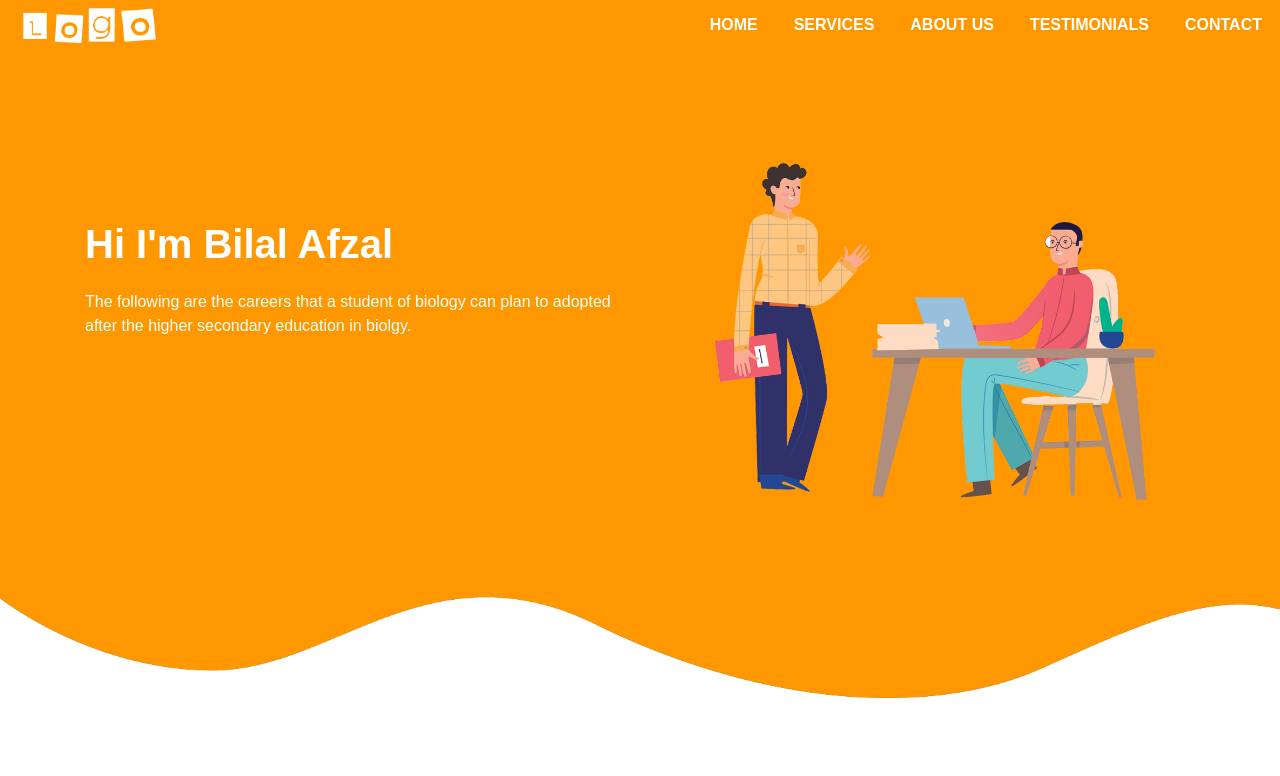
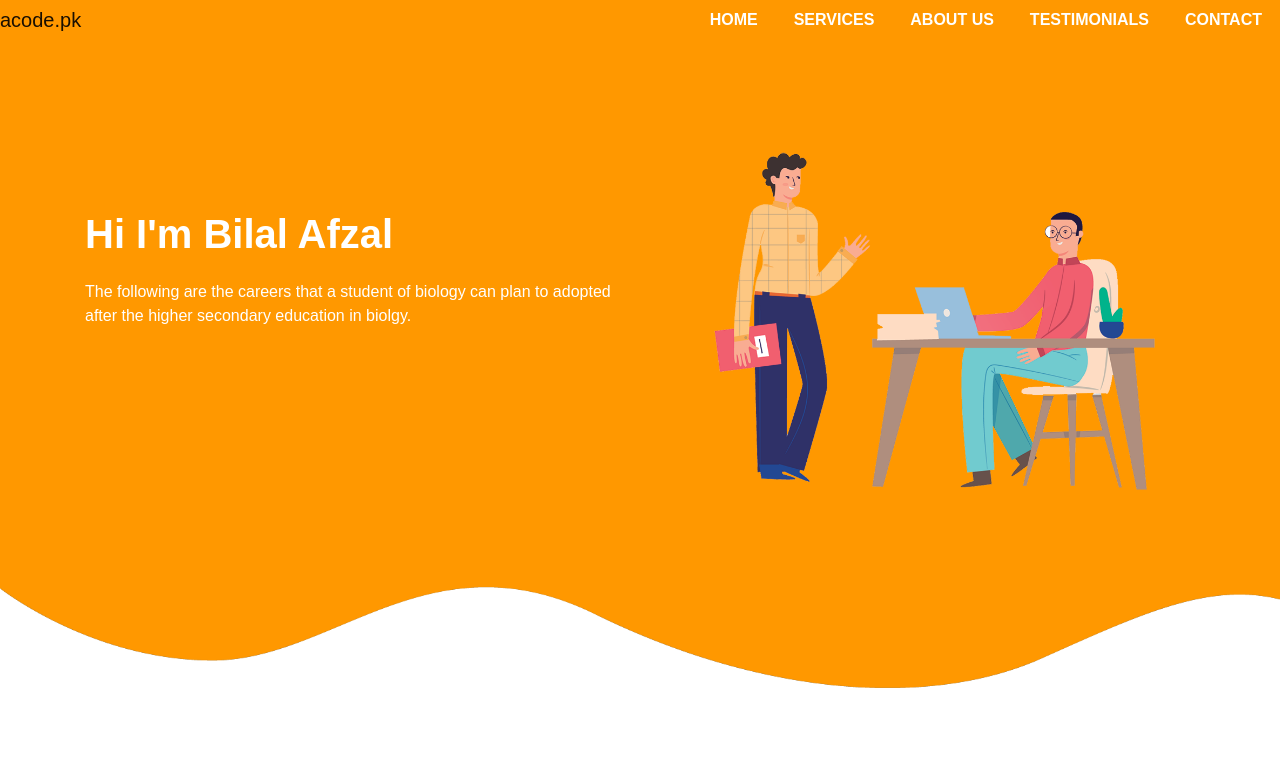
Before and after one commit to ali309130/acode.github.io, a plain HTML site: page index.html in a window 1280 px wide. Shown: the top 776 px of the page. Drawn offline with nearby package versions, Linux system fonts and the light colour scheme.

Commit message:
Update index.html

```diff
--- a/index.html
+++ b/index.html
@@ -14,7 +14,7 @@
 
 <section id="nav-bar">
 <nav class="navbar navbar-expand-lg navbar-light">
-  <a class="navbar-brand" href="#"><img src="images/demo-logo.png"></a>
+  <a class="navbar-brand" href="#">acode.pk</a>
   <button class="navbar-toggler" type="button" data-toggle="collapse" data-target="#navbarNav" aria-controls="navbarNav" aria-expanded="false" aria-label="Toggle navigation">
     <i class="fa fa-bars"></i>
   </button>
```
